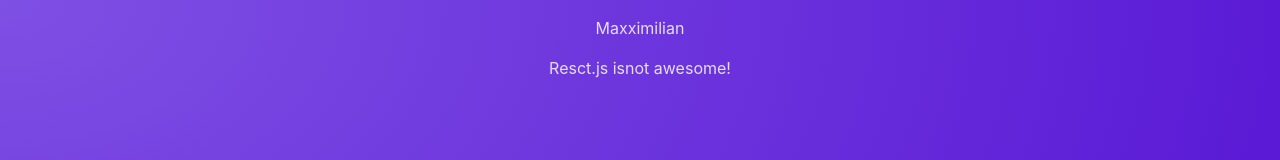
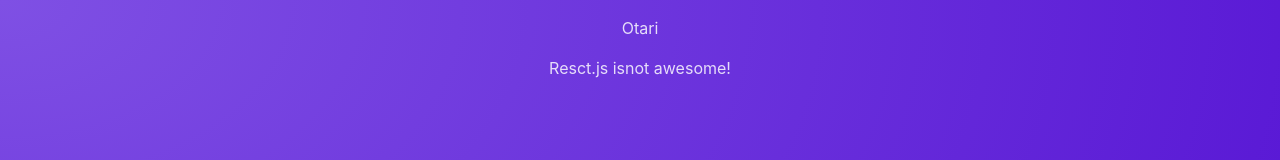
Before and after one commit to sandro136190/react-crash-course, a React (Vite) app: page / in a window 1280 px wide. Shown: the top 160 px of the page. Built offline with nearby package versions, Linux system fonts and the light colour scheme.

Commit message:
Dynamic value

```diff
--- a/src/components/Post.jsx
+++ b/src/components/Post.jsx
@@ -1,9 +1,12 @@
 import React from "react";
+const names = ["Otari", "Vaja"];
 
 const Post = () => {
+  const chosenName = Math.random() > 0.5 ? names[0] : names[1];
+
   return (
     <div>
-      <p>Maxximilian</p>
+      <p>{chosenName}</p>
       <p>Resct.js isnot awesome!</p>
     </div>
   );
```
